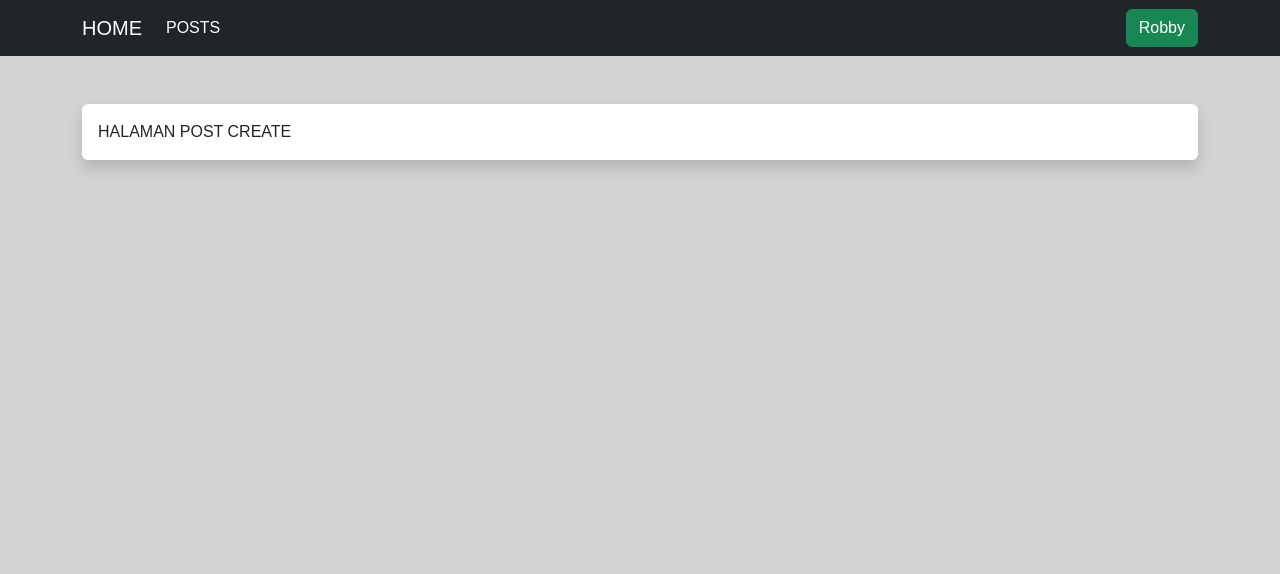
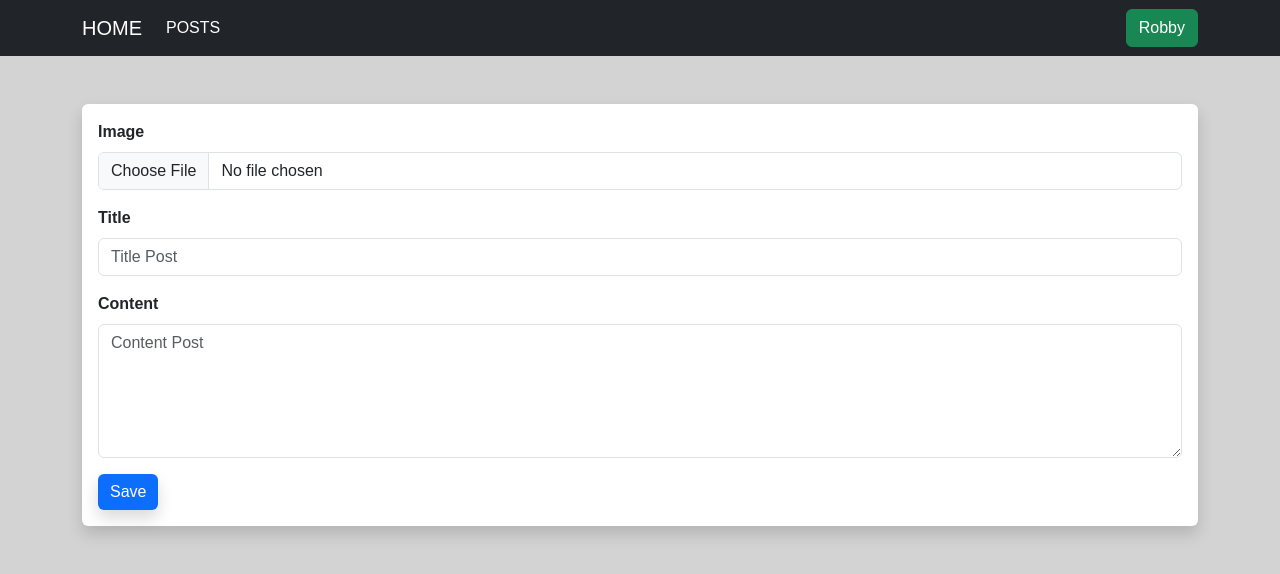
Before and after one commit to robbytrujillo/react-crud, a React (Vite) app: page /posts/create in a window 1280 px wide. Shown: the top 574 px of the page. Built offline with nearby package versions, Linux system fonts and the light colour scheme.

Commit message:
Introduction react-crud

```diff
--- a/src/api/index.jsx
+++ b/src/api/index.jsx
@@ -3,7 +3,7 @@ import axios from 'axios';
 
 const Api = axios.create({
     // set default endpoint API
-    baseURL: 'https://localhost:8000',
+    baseURL: 'http://localhost:8000',
 })
 
 export default Api
--- a/src/views/posts/create.jsx
+++ b/src/views/posts/create.jsx
@@ -1,24 +1,103 @@
-// import useState
+//import useState
 import { useState } from 'react';
 
-// import useNavigate
+//import useNavigate
 import { useNavigate } from 'react-router-dom';
 
-// import API
+//import API
 import api from '../../api';
 
 export default function PostCreate() {
 
-    // define state
-    const [image, setImage] = useState("");
-    const [title, setTitle] = useState("");
+    //define state
+    const [image, setImage] = useState('');
+    const [title, setTitle] = useState('');
+    const [content, setContent] = useState('');
+
+    //state validation
+    const [errors, setErrors] = useState([]);
+
+    //useNavigate
+    const navigate = useNavigate();
+
+    //method handle file change
+    const handleFileChange = (e) => {
+        setImage(e.target.files[0]);
+    }
+
+    //method store post
+    const storePost = async (e) => {
+        e.preventDefault();
+
+        //init FormData
+        const formData = new FormData();
+
+        //append data
+        formData.append('image', image);
+        formData.append('title', title);
+        formData.append('content', content);
+
+        //send data with API
+        await api.post('/api/posts', formData)
+            .then(() => {
+
+                //redirect to posts index
+                navigate('/posts');
+
+            })
+            .catch(error => {
+
+                //set errors response to state "errors"
+                setErrors(error.response.data);
+            })
+    }
+
     return (
-        <div className="container mt-5 mb-5">
+        <div className="container mt-5">
             <div className="row">
                 <div className="col-md-12">
                     <div className="card border-0 rounded shadow">
                         <div className="card-body">
-                            HALAMAN POST CREATE
+                            <form onSubmit={storePost}>
+
+                                <div className="mb-3">
+                                    <label className="form-label fw-bold">Image</label>
+                                    <input type="file" onChange={handleFileChange} className="form-control"/>
+                                    {
+                                        errors.image && (
+                                            <div className="alert alert-danger mt-2">
+                                                {errors.image[0]}
+                                            </div>
+                                        )
+                                    }
+                                </div>
+
+                                <div className="mb-3">
+                                    <label className="form-label fw-bold">Title</label>
+                                    <input type="text" className="form-control" onChange={(e) => setTitle(e.target.value)} placeholder="Title Post"/>
+                                    {
+                                        errors.title && (
+                                            <div className="alert alert-danger mt-2">
+                                                {errors.title[0]}
+                                            </div>
+                                        )
+                                    }
+                                </div>
+
+                                <div className="mb-3">
+                                    <label className="form-label fw-bold">Content</label>
+                                    <textarea className="form-control" onChange={(e) => setContent(e.target.value)} rows="5" placeholder="Content Post"></textarea>
+                                    {
+                                        errors.content && (
+                                            <div className="alert alert-danger mt-2">
+                                                {errors.content[0]}
+                                            </div>
+                                        )
+                                    }
+                                </div>
+
+                                <button type="submit" className="btn btn-md btn-primary rounded-sm shadow border-0">Save</button>
+                            </form>
                         </div>
                     </div>
                 </div>
```
